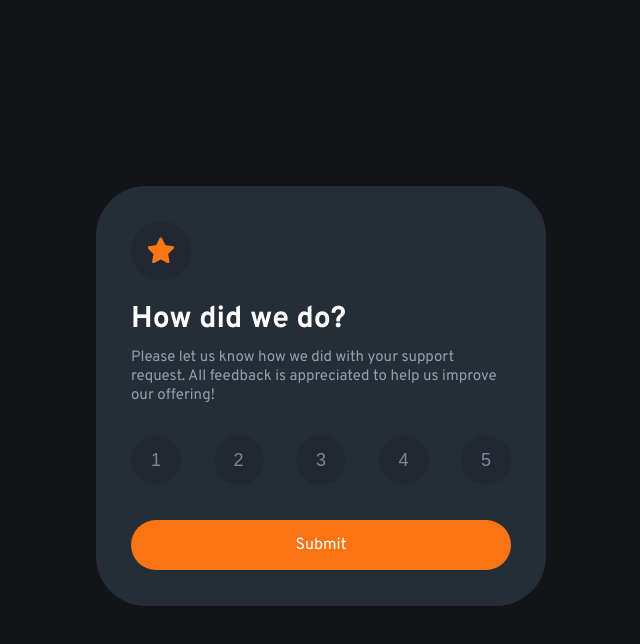
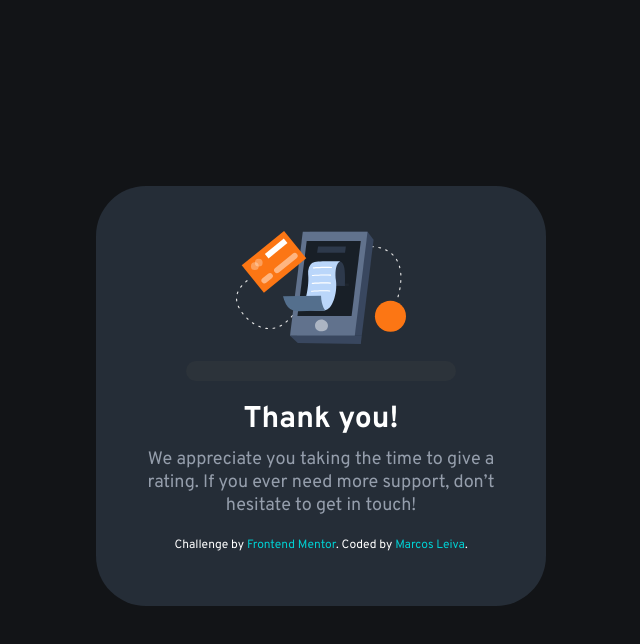
Before and after one commit to MarquitosLev/RatingApp, a plain HTML site: page index.html in a window 1280 px wide. Both pictures are taken after a click on the button "Submit". Shown: the whole page, without its empty margins (319-959 px from the left). Drawn offline with Linux system fonts and the light colour scheme.

Commit message:
Thank Section end

```diff
--- a/index.html
+++ b/index.html
@@ -24,24 +24,9 @@
     <title>Frontend Mentor | Interactive rating component</title>
   </head>
   <body>
-    <!--
-      <div class="thank">
-        You selected
-
-        out of 5 Thank you! We appreciate you taking the time to give a rating.
-        If you ever need more support, don’t hesitate to get in touch!
-
-        <div class="attribution">
-          Challenge by
-          <a href="https://www.frontendmentor.io?ref=challenge" target="_blank"
-            >Frontend Mentor</a
-          >. Coded by <a href="#">Your Name Here</a>.
-        </div>
-      </div>
-    </div> -->
     <div class="box">
       <div class="card">
-        <div class="rating">
+        <div class="rating" id="rat-section">
           <div class="star">
             <div class="star-background"></div>
             <img src="images/icon-star.svg" alt="star" />
@@ -62,6 +47,33 @@
 
           <div class="boton"><button id="submit-button">Submit</button></div>
         </div>
+
+        <div class="thanks" id="th-section">
+          <div class="th-img">
+            <img src="images/illustration-thank-you.svg" alt="" />
+          </div>
+
+          <div class="th-title"></div>
+
+          <div class="th">Thank you!</div>
+
+          <div class="th-text">
+            We appreciate you taking the time to give a rating. If you ever need
+            more support, don’t hesitate to get in touch!
+          </div>
+
+          <div class="attribution">
+            Challenge by
+            <a
+              href="https://www.frontendmentor.io?ref=challenge"
+              target="_blank"
+              >Frontend Mentor</a
+            >. Coded by
+            <a href="https://github.com/MarquitosLev" target="_blank"
+              >Marcos Leiva</a
+            >.
+          </div>
+        </div>
       </div>
     </div>
 
--- a/script.js
+++ b/script.js
@@ -1,5 +1,7 @@
 const rateButtons = document.querySelectorAll(".rate-button");
 const submitButton = document.querySelector("#submit-button");
+const thanksSection = document.getElementById("th-section");
+const ratingSection = document.getElementById("rat-section");
 let selectedValue = null;
 
 // Realiza la releccion del rating
@@ -23,7 +25,20 @@ rateButtons.forEach((button) => {
   });
 });
 
+// Presional boton submit
 submitButton.addEventListener("click", () => {
-  console.log("Valor seleccionado:", selectedValue);
-
+  // falta comprobar si hay algun rating selecionado, si no se selecciona, no avanza
+  let num;
+  rateButtons.forEach((button) => {
+    if (button.classList.contains("selected")) {
+      num = button.dataset.value;
+    }
+  });
+  if (num) {
+    thanksSection.querySelector("div:nth-child(2)").textContent =
+      "You selected " + num + " out of 5";
+  }
+  thanksSection.removeAttribute("hidden");
+  thanksSection.style.display = "block";
+  ratingSection.setAttribute("hidden", "true");
 });
--- a/style.css
+++ b/style.css
@@ -87,6 +87,8 @@ body {
   color: white;
 }
 
+/* Submit */
+
 .boton button {
   font-family: "Overpass", sans-serif;
   width: 100%;
@@ -103,3 +105,51 @@ body {
   color: hsl(25, 97%, 53%);
   cursor: pointer;
 }
+
+/* Thanks Section */
+#th-section {
+  color: white;
+  display: none;
+  flex-direction: column;
+  align-items: center;
+  justify-content: center;
+  text-align: center;
+  font-size: 18px;
+  padding: 10px;
+}
+.th {
+  font-family: "Overpass", sans-serif;
+  font-size: 30px;
+  font-weight: bold;
+  padding: 10px;
+}
+.th-img img {
+  width: 100%;
+  max-width: 170px;
+}
+
+.th-title {
+  font-family: "Overpass", sans-serif;
+  color: hsl(25, 97%, 53%);
+  padding: 10px;
+  background-color: hsl(210, 14%, 20%);
+  border-radius: 30px;
+  margin: 10px auto;
+  width: 250px;
+}
+
+.th-text {
+  margin-bottom: 10px;
+  font-family: "Overpass", sans-serif;
+  color: hsl(217, 12%, 63%);
+}
+
+.attribution {
+  font-family: "Overpass", sans-serif;
+  font-size: 12px;
+  margin-top: 20px;
+}
+.attribution a {
+  text-decoration: none;
+  color: darkturquoise;
+}
```
